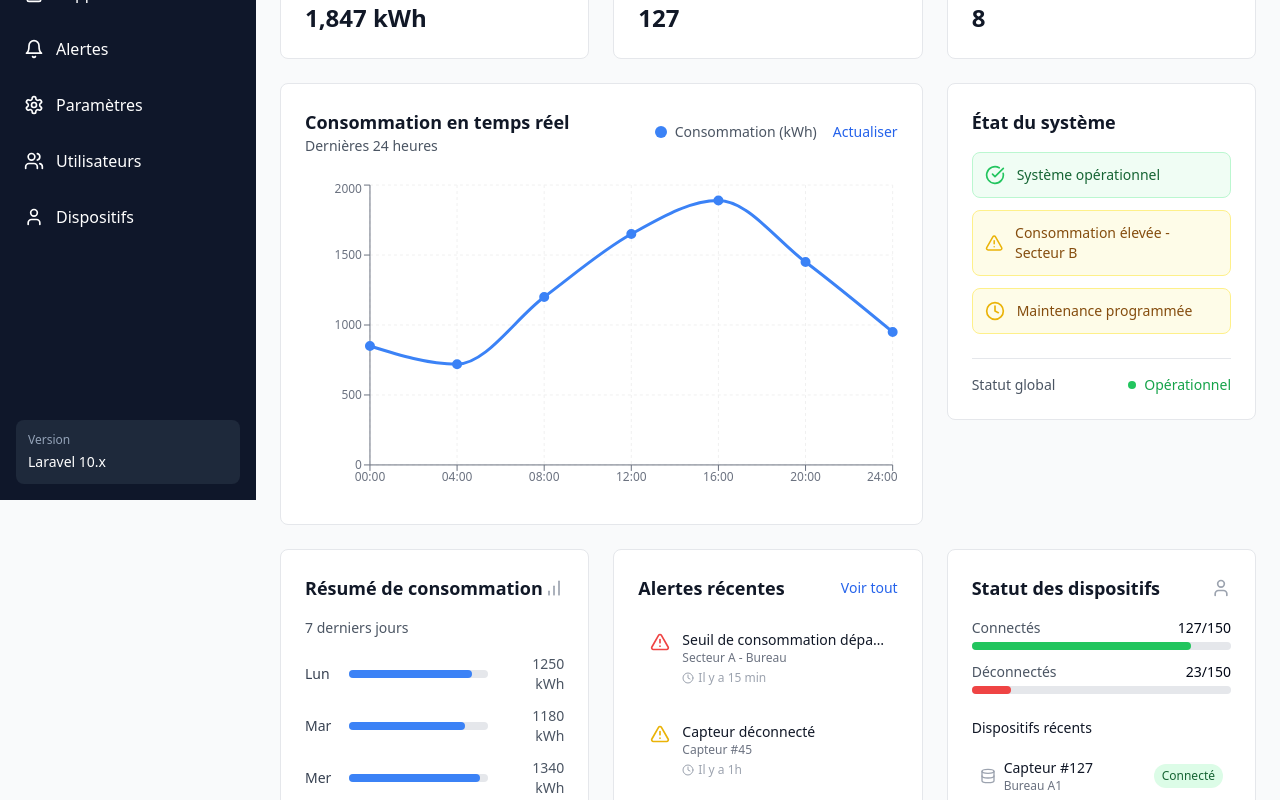
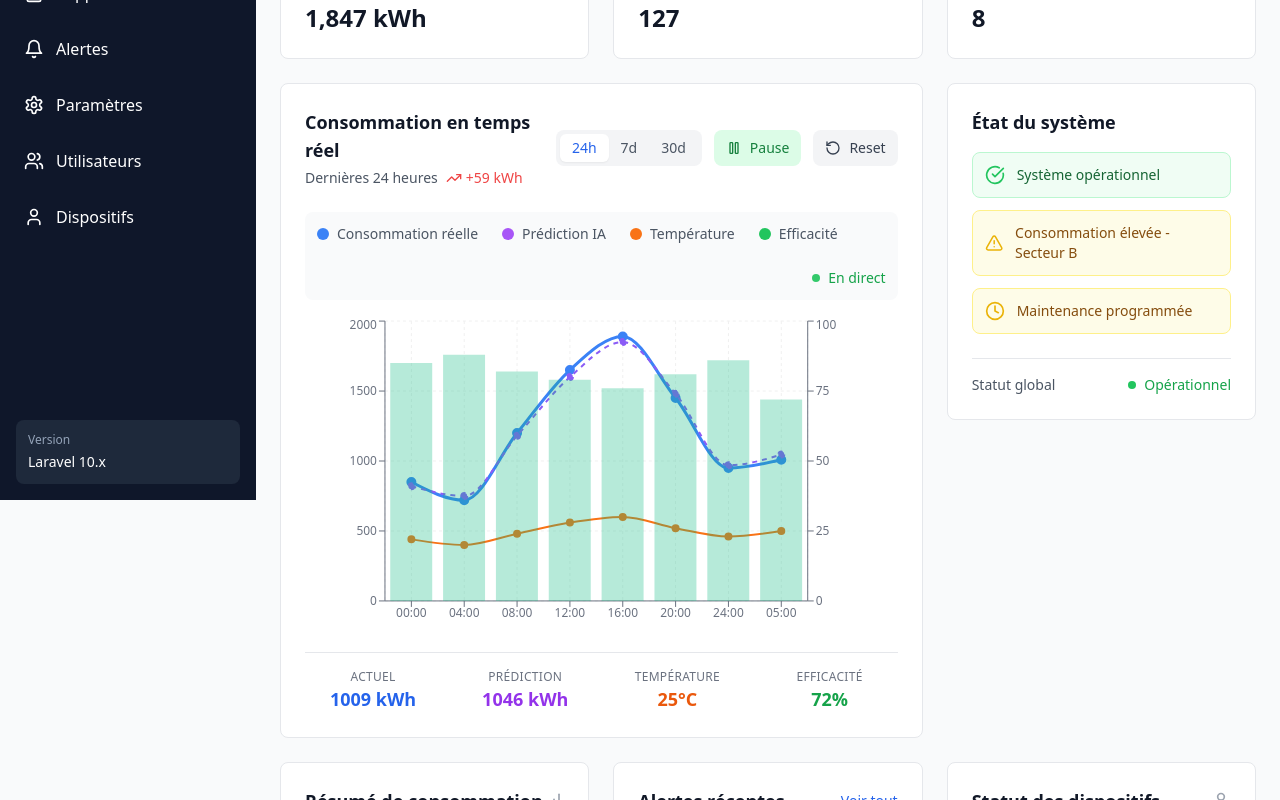
Before and after one commit to jino67/monitorr, a React (Vite) app: page / in a window 1280 px wide. Shown: the part 300-1100 px from the top of the page. Built offline with nearby package versions, Linux system fonts and the light colour scheme.

Commit message:
Enhance graph dynamism
Improve the real-time graph component for better interactivity and features.

```diff
--- a/src/components/dashboard/ConsumptionChart.tsx
+++ b/src/components/dashboard/ConsumptionChart.tsx
@@ -1,66 +1,299 @@
+import React, { useState, useEffect } from 'react';
+import {
+  LineChart,
+  Line,
+  XAxis,
+  YAxis,
+  CartesianGrid,
+  ResponsiveContainer,
+  Tooltip,
+  Legend,
+  Area,
+  ComposedChart,
+  Bar
+} from 'recharts';
+import { Play, Pause, RotateCcw, TrendingUp, TrendingDown } from 'lucide-react';
 
-import React from 'react';
-import { LineChart, Line, XAxis, YAxis, CartesianGrid, ResponsiveContainer, Tooltip } from 'recharts';
+interface ConsumptionData {
+  time: string;
+  consumption: number;
+  prediction: number;
+  temperature: number;
+  efficiency: number;
+}
 
 export const ConsumptionChart: React.FC = () => {
-  // Sample data for the chart
-  const data = [
-    { time: '00:00', consumption: 850 },
-    { time: '04:00', consumption: 720 },
-    { time: '08:00', consumption: 1200 },
-    { time: '12:00', consumption: 1650 },
-    { time: '16:00', consumption: 1890 },
-    { time: '20:00', consumption: 1450 },
-    { time: '24:00', consumption: 950 },
-  ];
+  const [isRealTime, setIsRealTime] = useState(true);
+  const [selectedMetric, setSelectedMetric] = useState<'24h' | '7d' | '30d'>('24h');
+  const [data, setData] = useState<ConsumptionData[]>([
+    { time: '00:00', consumption: 850, prediction: 820, temperature: 22, efficiency: 85 },
+    { time: '04:00', consumption: 720, prediction: 750, temperature: 20, efficiency: 88 },
+    { time: '08:00', consumption: 1200, prediction: 1180, temperature: 24, efficiency: 82 },
+    { time: '12:00', consumption: 1650, prediction: 1600, temperature: 28, efficiency: 79 },
+    { time: '16:00', consumption: 1890, prediction: 1850, temperature: 30, efficiency: 76 },
+    { time: '20:00', consumption: 1450, prediction: 1480, temperature: 26, efficiency: 81 },
+    { time: '24:00', consumption: 950, prediction: 970, temperature: 23, efficiency: 86 },
+  ]);
+
+  // Real-time data simulation
+  useEffect(() => {
+    if (!isRealTime) return;
+
+    const interval = setInterval(() => {
+      setData(prevData => {
+        const newData = [...prevData];
+        const lastPoint = newData[newData.length - 1];
+
+        // Simulate new data point
+        const currentTime = new Date();
+        const timeStr = currentTime.toLocaleTimeString('fr-FR', {
+          hour: '2-digit',
+          minute: '2-digit'
+        });
+
+        const variation = (Math.random() - 0.5) * 200;
+        const newConsumption = Math.max(500, lastPoint.consumption + variation);
+        const newPrediction = newConsumption + (Math.random() - 0.5) * 100;
+        const newTemperature = 20 + Math.random() * 15;
+        const newEfficiency = 70 + Math.random() * 20;
+
+        newData.push({
+          time: timeStr,
+          consumption: Math.round(newConsumption),
+          prediction: Math.round(newPrediction),
+          temperature: Math.round(newTemperature),
+          efficiency: Math.round(newEfficiency)
+        });
+
+        // Keep only last 20 points for smooth animation
+        return newData.slice(-20);
+      });
+    }, 3000);
+
+    return () => clearInterval(interval);
+  }, [isRealTime]);
+
+  const currentConsumption = data[data.length - 1]?.consumption || 0;
+  const previousConsumption = data[data.length - 2]?.consumption || 0;
+  const trend = currentConsumption - previousConsumption;
+
+  const resetData = () => {
+    setData([
+      { time: '00:00', consumption: 850, prediction: 820, temperature: 22, efficiency: 85 },
+      { time: '04:00', consumption: 720, prediction: 750, temperature: 20, efficiency: 88 },
+      { time: '08:00', consumption: 1200, prediction: 1180, temperature: 24, efficiency: 82 },
+      { time: '12:00', consumption: 1650, prediction: 1600, temperature: 28, efficiency: 79 },
+      { time: '16:00', consumption: 1890, prediction: 1850, temperature: 30, efficiency: 76 },
+      { time: '20:00', consumption: 1450, prediction: 1480, temperature: 26, efficiency: 81 },
+      { time: '24:00', consumption: 950, prediction: 970, temperature: 23, efficiency: 86 },
+    ]);
+  };
+
+  const CustomTooltip = ({ active, payload, label }: any) => {
+    if (active && payload && payload.length) {
+      return (
+        <div className="bg-gray-900 text-white p-4 rounded-lg shadow-lg border border-gray-700">
+          <p className="font-semibold mb-2">{`Heure: ${label}`}</p>
+          {payload.map((entry: any, index: number) => (
+            <div key={index} className="flex items-center justify-between gap-4">
+              <div className="flex items-center gap-2">
+                <div
+                  className="w-3 h-3 rounded-full"
+                  style={{ backgroundColor: entry.color }}
+                />
+                <span className="text-sm">{entry.name}:</span>
+              </div>
+              <span className="font-mono font-bold">
+                {entry.name === 'Température' ? `${entry.value}°C` :
+                 entry.name === 'Efficacité' ? `${entry.value}%` :
+                 `${entry.value} kWh`}
+              </span>
+            </div>
+          ))}
+        </div>
+      );
+    }
+    return null;
+  };
 
   return (
     <div className="bg-white rounded-lg border border-gray-200 p-6">
+      {/* Header with controls */}
       <div className="flex items-center justify-between mb-6">
         <div>
           <h2 className="text-lg font-semibold text-gray-900">Consommation en temps réel</h2>
-          <p className="text-sm text-gray-600">Dernières 24 heures</p>
+          <div className="flex items-center gap-2 mt-1">
+            <p className="text-sm text-gray-600">Dernières 24 heures</p>
+            <div className="flex items-center gap-1">
+              {trend > 0 ? (
+                <TrendingUp className="w-4 h-4 text-red-500" />
+              ) : (
+                <TrendingDown className="w-4 h-4 text-green-500" />
+              )}
+              <span className={`text-sm font-medium ${trend > 0 ? 'text-red-500' : 'text-green-500'}`}>
+                {trend > 0 ? '+' : ''}{trend} kWh
+              </span>
+            </div>
+          </div>
         </div>
-        <div className="flex items-center space-x-4">
-          <div className="flex items-center space-x-2">
-            <div className="w-3 h-3 bg-blue-500 rounded-full"></div>
-            <span className="text-sm text-gray-600">Consommation (kWh)</span>
+
+        {/* Control buttons */}
+        <div className="flex items-center gap-3">
+          <div className="flex bg-gray-100 rounded-lg p-1">
+            {(['24h', '7d', '30d'] as const).map((period) => (
+              <button
+                key={period}
+                onClick={() => setSelectedMetric(period)}
+                className={`px-3 py-1 text-sm font-medium rounded-md transition-colors ${
+                  selectedMetric === period
+                    ? 'bg-white text-blue-600 shadow-sm'
+                    : 'text-gray-600 hover:text-gray-900'
+                }`}
+              >
+                {period}
+              </button>
+            ))}
           </div>
-          <button className="text-sm text-blue-600 hover:text-blue-700">Actualiser</button>
+
+          <button
+            onClick={() => setIsRealTime(!isRealTime)}
+            className={`flex items-center gap-2 px-3 py-2 rounded-lg text-sm font-medium transition-colors ${
+              isRealTime
+                ? 'bg-green-100 text-green-700 hover:bg-green-200'
+                : 'bg-gray-100 text-gray-700 hover:bg-gray-200'
+            }`}
+          >
+            {isRealTime ? <Pause className="w-4 h-4" /> : <Play className="w-4 h-4" />}
+            {isRealTime ? 'Pause' : 'Play'}
+          </button>
+
+          <button
+            onClick={resetData}
+            className="flex items-center gap-2 px-3 py-2 bg-gray-100 text-gray-700 rounded-lg text-sm font-medium hover:bg-gray-200 transition-colors"
+          >
+            <RotateCcw className="w-4 h-4" />
+            Reset
+          </button>
         </div>
       </div>
 
+      {/* Legend */}
+      <div className="flex flex-wrap items-center gap-6 mb-4 p-3 bg-gray-50 rounded-lg">
+        <div className="flex items-center gap-2">
+          <div className="w-3 h-3 bg-blue-500 rounded-full"></div>
+          <span className="text-sm text-gray-600">Consommation réelle</span>
+        </div>
+        <div className="flex items-center gap-2">
+          <div className="w-3 h-3 bg-purple-500 rounded-full"></div>
+          <span className="text-sm text-gray-600">Prédiction IA</span>
+        </div>
+        <div className="flex items-center gap-2">
+          <div className="w-3 h-3 bg-orange-500 rounded-full"></div>
+          <span className="text-sm text-gray-600">Température</span>
+        </div>
+        <div className="flex items-center gap-2">
+          <div className="w-3 h-3 bg-green-500 rounded-full"></div>
+          <span className="text-sm text-gray-600">Efficacité</span>
+        </div>
+        {isRealTime && (
+          <div className="flex items-center gap-2 ml-auto">
+            <div className="w-2 h-2 bg-green-500 rounded-full animate-pulse"></div>
+            <span className="text-sm text-green-600 font-medium">En direct</span>
+          </div>
+        )}
+      </div>
+
+      {/* Chart */}
       <div className="h-80">
         <ResponsiveContainer width="100%" height="100%">
-          <LineChart data={data}>
+          <ComposedChart data={data} margin={{ top: 5, right: 30, left: 20, bottom: 5 }}>
             <CartesianGrid strokeDasharray="3 3" stroke="#f0f0f0" />
             <XAxis
               dataKey="time"
               stroke="#6b7280"
               fontSize={12}
+              tick={{ fill: '#6b7280' }}
             />
             <YAxis
+              yAxisId="left"
               stroke="#6b7280"
               fontSize={12}
+              tick={{ fill: '#6b7280' }}
             />
-            <Tooltip
-              contentStyle={{
-                backgroundColor: '#1f2937',
-                color: '#ffffff',
-                border: 'none',
-                borderRadius: '8px'
-              }}
+            <YAxis
+              yAxisId="right"
+              orientation="right"
+              stroke="#6b7280"
+              fontSize={12}
+              tick={{ fill: '#6b7280' }}
             />
+            <Tooltip content={<CustomTooltip />} />
+
+            {/* Main consumption line */}
             <Line
+              yAxisId="left"
               type="monotone"
               dataKey="consumption"
               stroke="#3b82f6"
               strokeWidth={3}
               dot={{ fill: '#3b82f6', strokeWidth: 2, r: 4 }}
               activeDot={{ r: 6, stroke: '#3b82f6', strokeWidth: 2 }}
+              name="Consommation"
             />
-          </LineChart>
+
+            {/* Prediction line */}
+            <Line
+              yAxisId="left"
+              type="monotone"
+              dataKey="prediction"
+              stroke="#8b5cf6"
+              strokeWidth={2}
+              strokeDasharray="5 5"
+              dot={{ fill: '#8b5cf6', strokeWidth: 2, r: 3 }}
+              name="Prédiction IA"
+            />
+
+            {/* Temperature line */}
+            <Line
+              yAxisId="right"
+              type="monotone"
+              dataKey="temperature"
+              stroke="#f97316"
+              strokeWidth={2}
+              dot={{ fill: '#f97316', strokeWidth: 2, r: 3 }}
+              name="Température"
+            />
+
+            {/* Efficiency bars */}
+            <Bar
+              yAxisId="right"
+              dataKey="efficiency"
+              fill="#10b981"
+              fillOpacity={0.3}
+              name="Efficacité"
+            />
+          </ComposedChart>
         </ResponsiveContainer>
+      </div>
+
+      {/* Real-time stats */}
+      <div className="grid grid-cols-2 md:grid-cols-4 gap-4 mt-4 pt-4 border-t border-gray-200">
+        <div className="text-center">
+          <p className="text-xs text-gray-500 uppercase tracking-wide">Actuel</p>
+          <p className="text-lg font-bold text-blue-600">{currentConsumption} kWh</p>
+        </div>
+        <div className="text-center">
+          <p className="text-xs text-gray-500 uppercase tracking-wide">Prédiction</p>
+          <p className="text-lg font-bold text-purple-600">{data[data.length - 1]?.prediction} kWh</p>
+        </div>
+        <div className="text-center">
+          <p className="text-xs text-gray-500 uppercase tracking-wide">Température</p>
+          <p className="text-lg font-bold text-orange-600">{data[data.length - 1]?.temperature}°C</p>
+        </div>
+        <div className="text-center">
+          <p className="text-xs text-gray-500 uppercase tracking-wide">Efficacité</p>
+          <p className="text-lg font-bold text-green-600">{data[data.length - 1]?.efficiency}%</p>
+        </div>
       </div>
     </div>
   );
```
